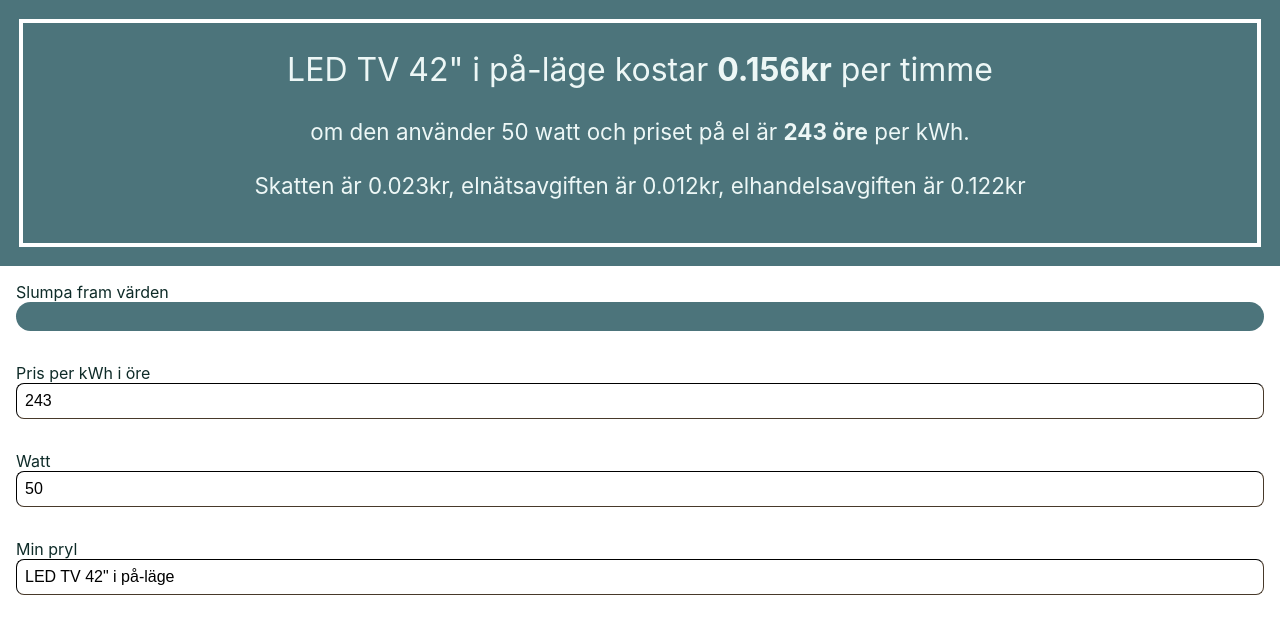
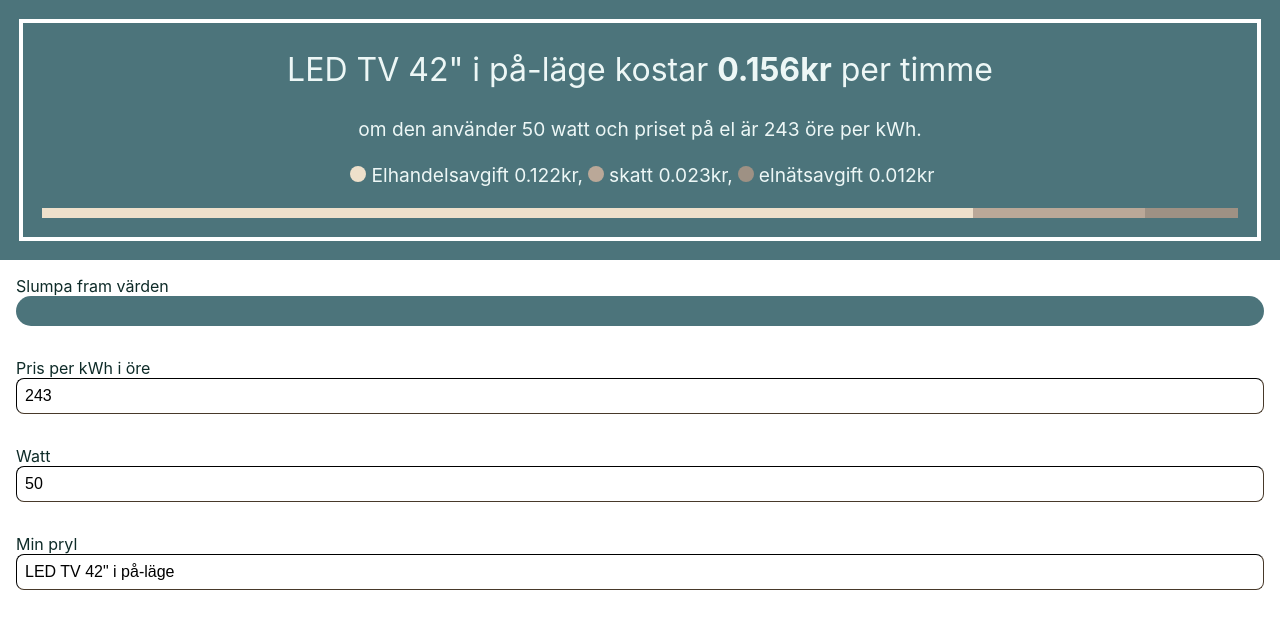
Before and after one commit to stinaq/min-elkostnad, a React (Create React App) app: page / in a window 1280 px wide. Shown: the top 634 px of the page. Built offline with nearby package versions, Linux system fonts and the light colour scheme; some icons are missing.

Commit message:
Adding a graph for cost proportions

```diff
--- a/src/App.css
+++ b/src/App.css
@@ -53,7 +53,7 @@ svg {
 }
 
 .display-cost p {
-  font-size: 1.4rem;
+  font-size: 1.2rem;
   line-height: 1.4;
 }
 
@@ -77,3 +77,32 @@ svg {
   justify-content: center;
   align-items: center;
 }
+
+.proportions {
+  display: flex;
+}
+
+.proportions div {
+  height: 10px;
+}
+
+.electricity-proportion {
+  background-color: #EEE0CB;
+}
+
+.grid-proportion {
+  background-color: #9e9184;
+}
+
+.tax-proportion {
+  background-color: #BAA898;
+}
+
+.legend-circle {
+  height: 1rem;
+  width: 1rem;
+  display: inline-block;
+  border-radius: 50%;
+  margin-left: 5px;
+  margin-right: 5px;
+}
--- a/src/features/DisplayCost/calculate-cost.tsx
+++ b/src/features/DisplayCost/calculate-cost.tsx
@@ -1,3 +1,4 @@
+import { FullCost } from '../../types/types';
 
 type GetElectricalCostProps = {
   kiloWatt: number;
@@ -27,14 +28,7 @@ type FullCostProps = {
   feeKrPerKWh: number;
 };
 
-type FullCostType = {
-  sumCost: number;
-  taxCost: number;
-  gridCost: number;
-  electricityCost: number;
-};
-
-const getFullCost = ({ kiloWatt, feeKrPerKWh }: FullCostProps): FullCostType => {
+const getFullCost = ({ kiloWatt, feeKrPerKWh }: FullCostProps): FullCost => {
   const taxCost = getElectricalTaxCost(kiloWatt);
   const gridCost = getElectricalGridCost(kiloWatt);
   const electricityCost = getElectricityCost({ kiloWatt: kiloWatt, electricalFeeKrPerKWh: feeKrPerKWh });
--- a/src/features/DisplayCost/display-cost.tsx
+++ b/src/features/DisplayCost/display-cost.tsx
@@ -1,6 +1,7 @@
-import React from 'react'; // we need this to make JSX compile
+import React from 'react';
 import { Power, Fee, Thing } from '../../types/types';
 import { calculateCost } from './calculate-cost';
+import ProportionsGraph from './proportions-graph';
 
 type DisplayCostProps = {
   power: Power;
@@ -25,8 +26,12 @@ const DisplayCost = ({ power, thing, fee }: DisplayCostProps) => {
     <section className='display-cost'>
       <div className='display-cost-content'>
         <h2>{thing.userInput} kostar <b>{formattedSum}kr</b> per timme</h2>
-        <p>om den använder {power.userInput} watt och priset på el är <b>{fee.userInput} öre</b> per kWh. </p>
-        <p>Skatten är {formattedTax}kr, elnätsavgiften är {formattedGrid}kr, elhandelsavgiften är {formattedElectricity}kr</p>
+        <p>om den använder {power.userInput} watt och priset på el är {fee.userInput} öre per kWh. </p>
+        <ProportionsGraph
+          taxCost={formattedTax}
+          gridCost={formattedGrid}
+          electricityCost={formattedElectricity}
+          fullCost={resultingCost} />
       </div>
     </section>
   );
--- /dev/null
+++ b/src/features/DisplayCost/proportions-graph.tsx
@@ -0,0 +1,31 @@
+import React from 'react';
+import { FullCost } from '../../types/types';
+
+type ProportionsGraphProps = {
+  taxCost: number;
+  gridCost: number;
+  electricityCost: number;
+  fullCost: FullCost;
+};
+
+const ProportionsGraph = ({ taxCost, gridCost, electricityCost, fullCost }: ProportionsGraphProps) => {
+  const electricityProportion = fullCost.electricityCost / fullCost.sumCost * 100;
+  const taxProportion = fullCost.taxCost / fullCost.sumCost * 100;
+  const gridProportion = fullCost.gridCost / fullCost.sumCost * 100;
+
+  return (
+    <div>
+      <p>
+        <span className='electricity-proportion legend-circle'></span>Elhandelsavgift {electricityCost}kr,
+        <span className='tax-proportion legend-circle'></span>skatt {taxCost}kr,
+        <span className='grid-proportion legend-circle'></span>elnätsavgift {gridCost}kr</p>
+      <div className='proportions'>
+        <div style={{ width: `${electricityProportion}%` }} className='electricity-proportion'></div>
+        <div style={{ width: `${taxProportion}%` }} className='tax-proportion'></div>
+        <div style={{ width: `${gridProportion}%` }} className='grid-proportion'></div>
+      </div>
+    </div>
+  );
+};
+
+export default ProportionsGraph;
```
Also changed, not shown: src/types/types.ts (+7 -0 lines).
